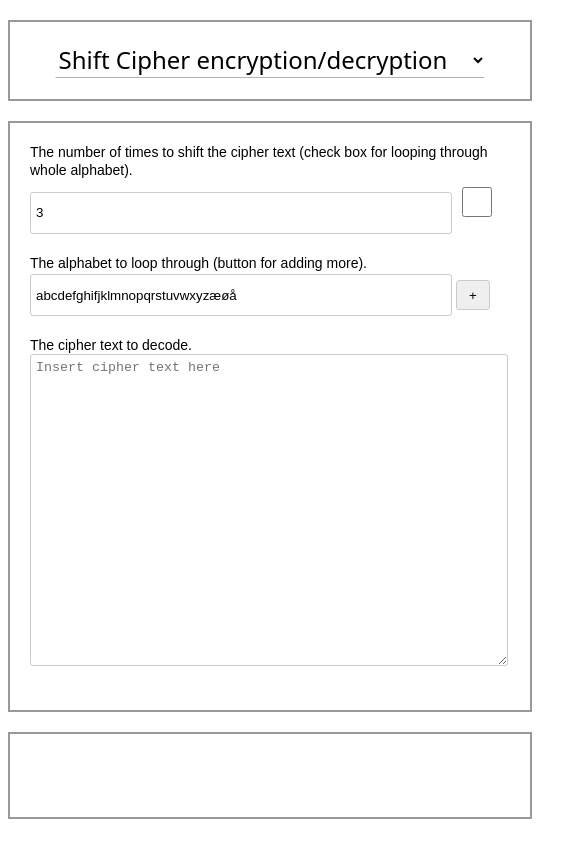
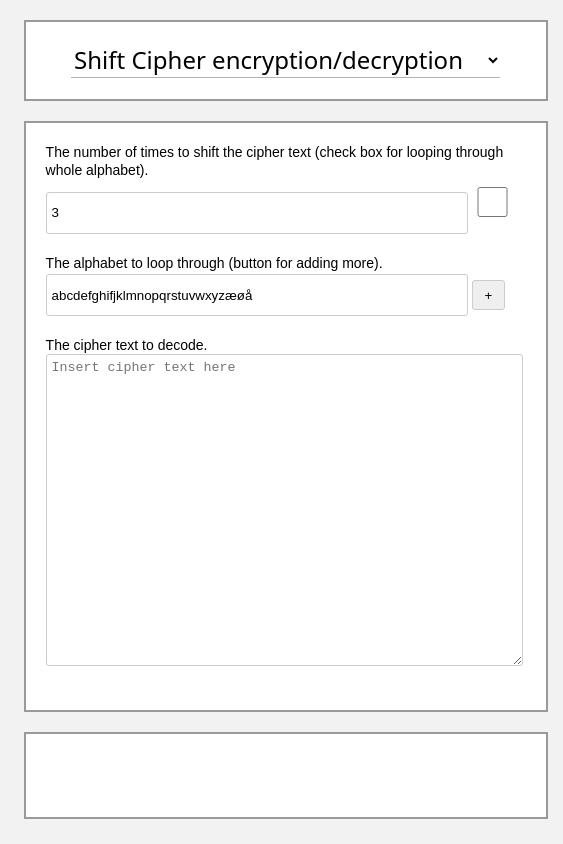
Before and after one commit to bertmad3400/super-denigma, a Svelte app: page / in a window 390 px wide. Shown: the whole page, 563 px wide, since content can reach past the window. Built offline with nearby package versions, Linux system fonts and the light colour scheme; the HTML template or start-up script is replaced by a standard one.

Commit message:
Update how ui scales on small screens

```diff
--- a/src/App.svelte
+++ b/src/App.svelte
@@ -25,8 +25,14 @@
 </main>
 
 <style lang="scss">
-body {
+:global(body) {
 	background-color: #f2f2f2;
+	padding: 0 4vw 0 4vw;
+	min-width: fit-content;
+}
+
+main {
+	min-width: fit-content;
 }
 
 select {
```
